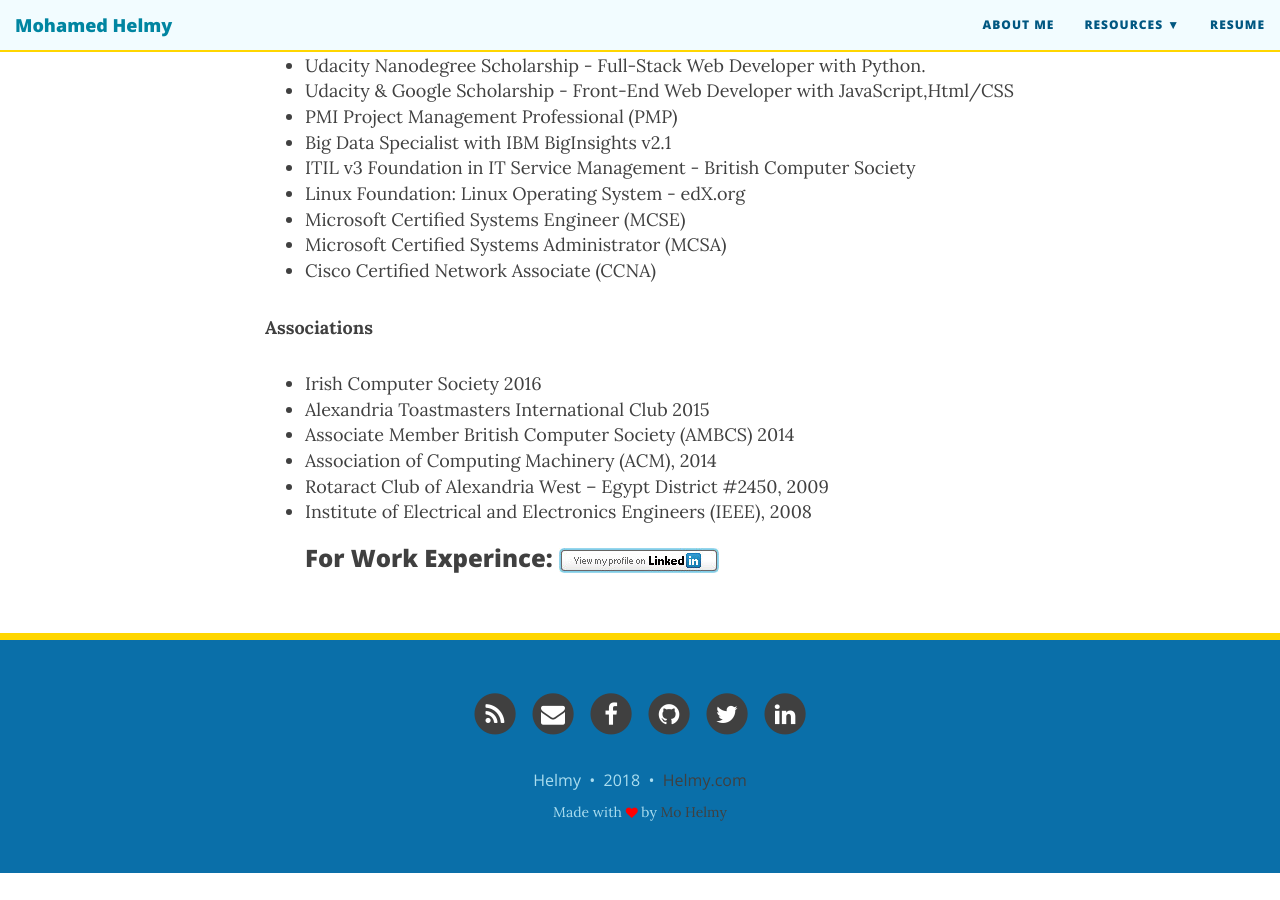
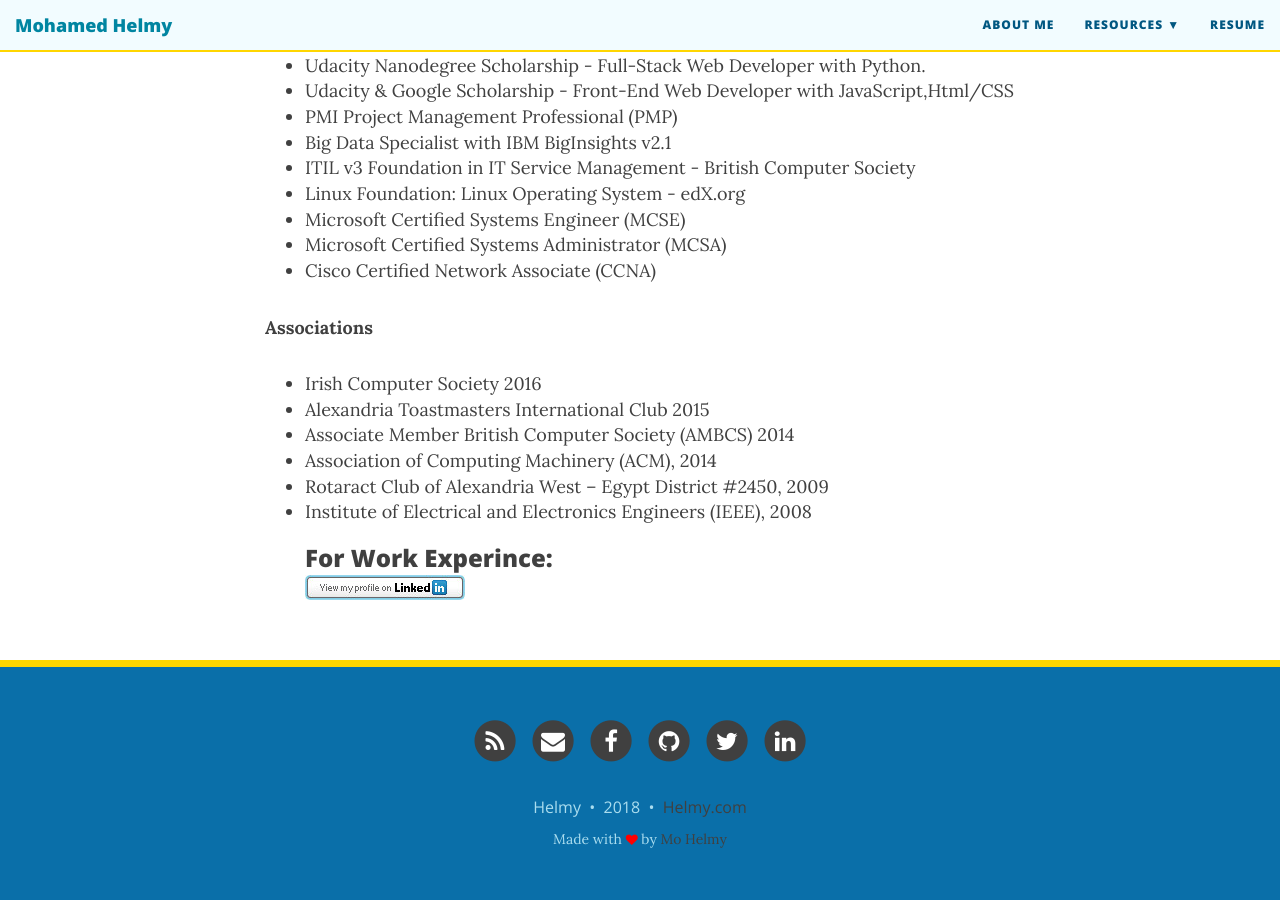
Before and after one commit to M-Helmy/m-helmy.github.io, a Jekyll site: the page built from resume.md, in a window 1280 px wide and 900 px high, scrolled down 1557 px. Built offline with Jekyll 4.4.1, drawn with Linux system fonts in a browser that asks for light colours; nearby versions of some CDN libraries; before the commit the page ends 2430 px from its top, so only the background shows below that.

Commit message:
Update resume.md

```diff
--- a/resume.md
+++ b/resume.md
@@ -58,4 +58,4 @@
 * Rotaract Club of Alexandria West – Egypt District #2450, 2009
 * Institute of Electrical and Electronics Engineers (IEEE), 2008
 <br/>
-### For Work Experince: <a href="https://www.linkedin.com/in/mohamedhelmy/" rel="nofollow" target="_blank"><img src="https://m-helmy.github.io/img/linkedin.jpg" alt="LinkedIn Add to Profile button"></a>
+### For Work Experince:<br/> <a href="https://www.linkedin.com/in/mohamedhelmy/" rel="nofollow" target="_blank"><img src="https://m-helmy.github.io/img/linkedin.jpg" alt="LinkedIn Add to Profile button"></a>
```
